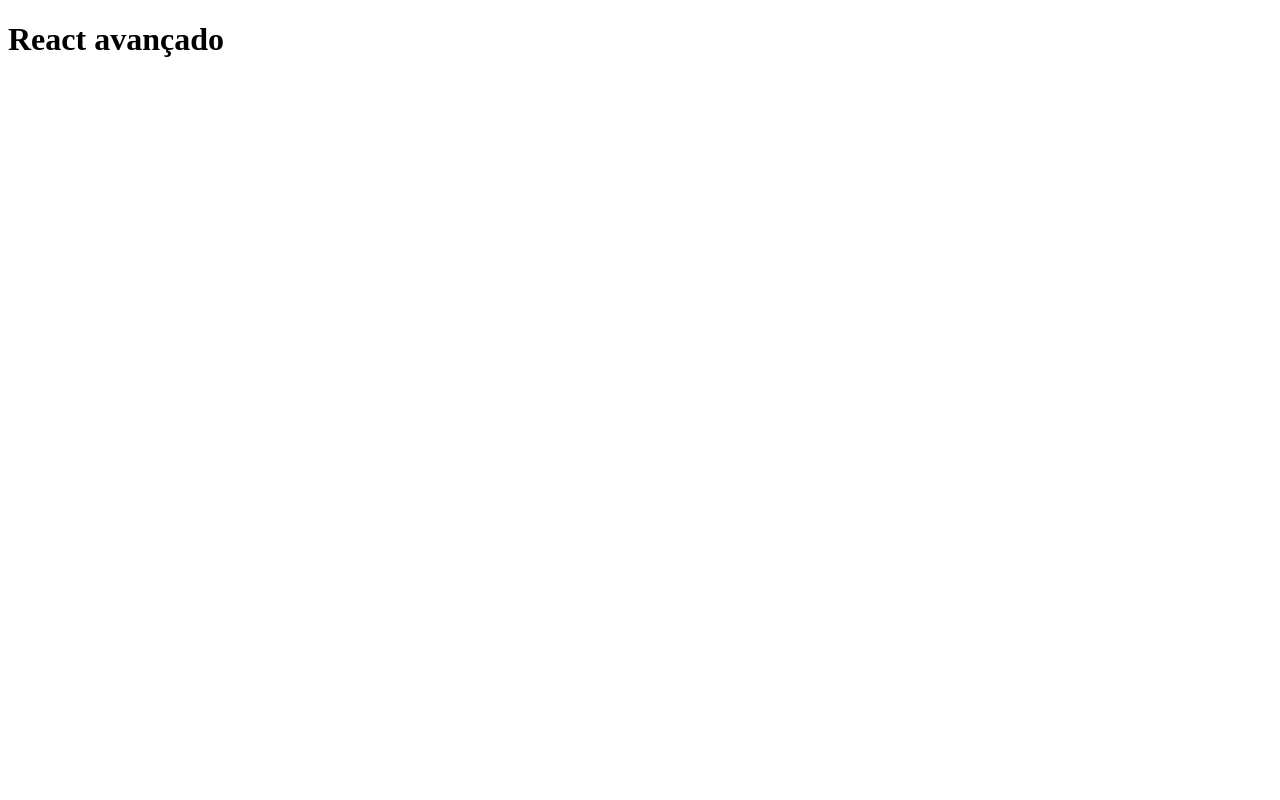
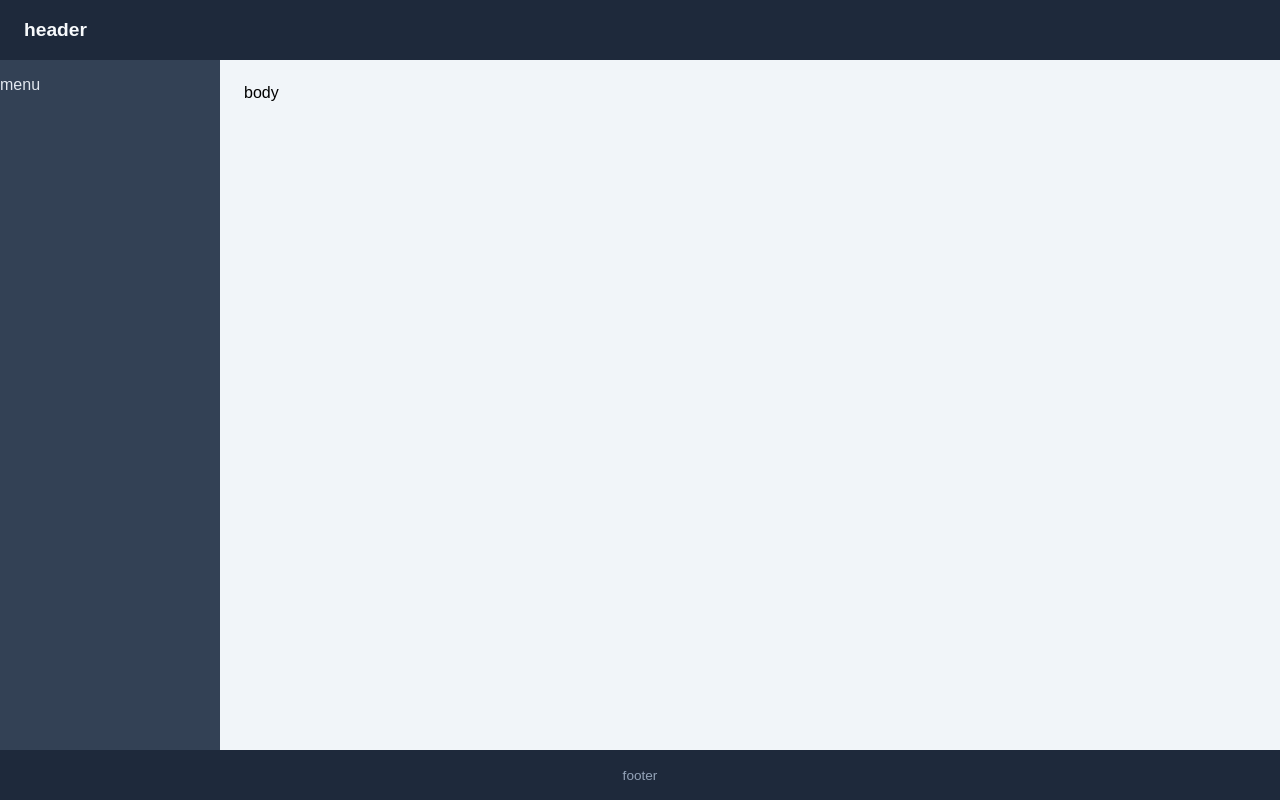
Before and after one commit to rogeriobispo/advanced-react, a React (Vite) app: page / in a window 1280 px wide. Built offline with nearby package versions, Linux system fonts and the light colour scheme.

Commit message:
feat: compount component pattern

```diff
--- a/src/App.tsx
+++ b/src/App.tsx
@@ -1,10 +1,14 @@
+import Layout from "./layout"
 
 function App() {
 
   return (
-    <>
-      <h1>React avançado</h1>
-    </>
+    <Layout>
+      <Layout.Header>header</Layout.Header>
+      <Layout.Menu>menu</Layout.Menu>
+      <Layout.Body>body</Layout.Body>
+      <Layout.Footer>footer</Layout.Footer>
+    </Layout>
   )
 }
 
--- /dev/null
+++ b/src/layout/index.tsx
@@ -0,0 +1,18 @@
+import './layout.css'
+const Header = ({ children }) => <header className="layout__header">{children}</header>
+const Footer = ({ children }) => <footer className="layout__footer">{children}</footer>
+const Menu = ({ children }) => <nav className="layout__menu">{children}</nav>
+const Body = ({ children }) => <main className="layout__body">{children}</main>
+
+const Layout = ({ children }) => {
+  return (
+    <div className="layout">{children} </div>
+  )
+}
+
+export default Layout
+
+Layout.Header = Header
+Layout.Footer = Footer
+Layout.Menu = Menu
+Layout.Body = Body
--- /dev/null
+++ b/src/layout/layout.css
@@ -0,0 +1,73 @@
+* {
+  margin: 0;
+  padding: 0;
+  box-sizing: border-box;
+}
+
+body {
+  font-family: sans-serif;
+  height: 100vh;
+}
+
+.layout {
+  display: grid;
+  grid-template-areas:
+    "header header"
+    "menu   body"
+    "footer footer";
+  grid-template-rows: 60px 1fr 50px;
+  grid-template-columns: 220px 1fr;
+  min-height: 100vh;
+}
+
+.layout__header {
+  grid-area: header;
+  background-color: #1e293b;
+  color: #f8fafc;
+  display: flex;
+  align-items: center;
+  padding: 0 1.5rem;
+  font-size: 1.2rem;
+  font-weight: bold;
+}
+
+.layout__menu {
+  grid-area: menu;
+  background-color: #334155;
+  color: #e2e8f0;
+  padding: 1rem 0;
+  overflow-y: auto;
+}
+
+.layout__menu ul {
+  list-style: none;
+}
+
+.layout__menu ul li a {
+  display: block;
+  padding: 0.75rem 1.5rem;
+  color: #e2e8f0;
+  text-decoration: none;
+  transition: background-color 0.2s;
+}
+
+.layout__menu ul li a:hover {
+  background-color: #475569;
+}
+
+.layout__body {
+  grid-area: body;
+  padding: 1.5rem;
+  background-color: #f1f5f9;
+  overflow-y: auto;
+}
+
+.layout__footer {
+  grid-area: footer;
+  background-color: #1e293b;
+  color: #94a3b8;
+  display: flex;
+  align-items: center;
+  justify-content: center;
+  font-size: 0.85rem;
+}
```
